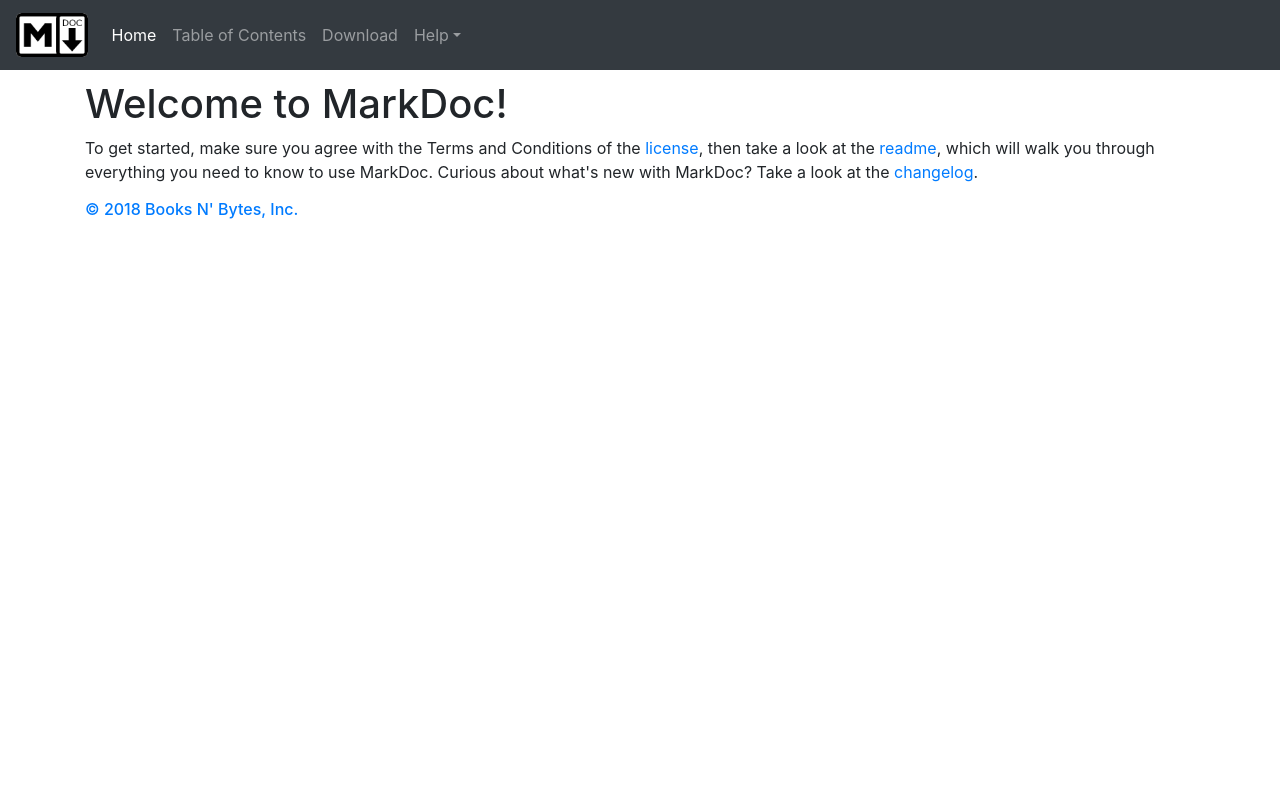
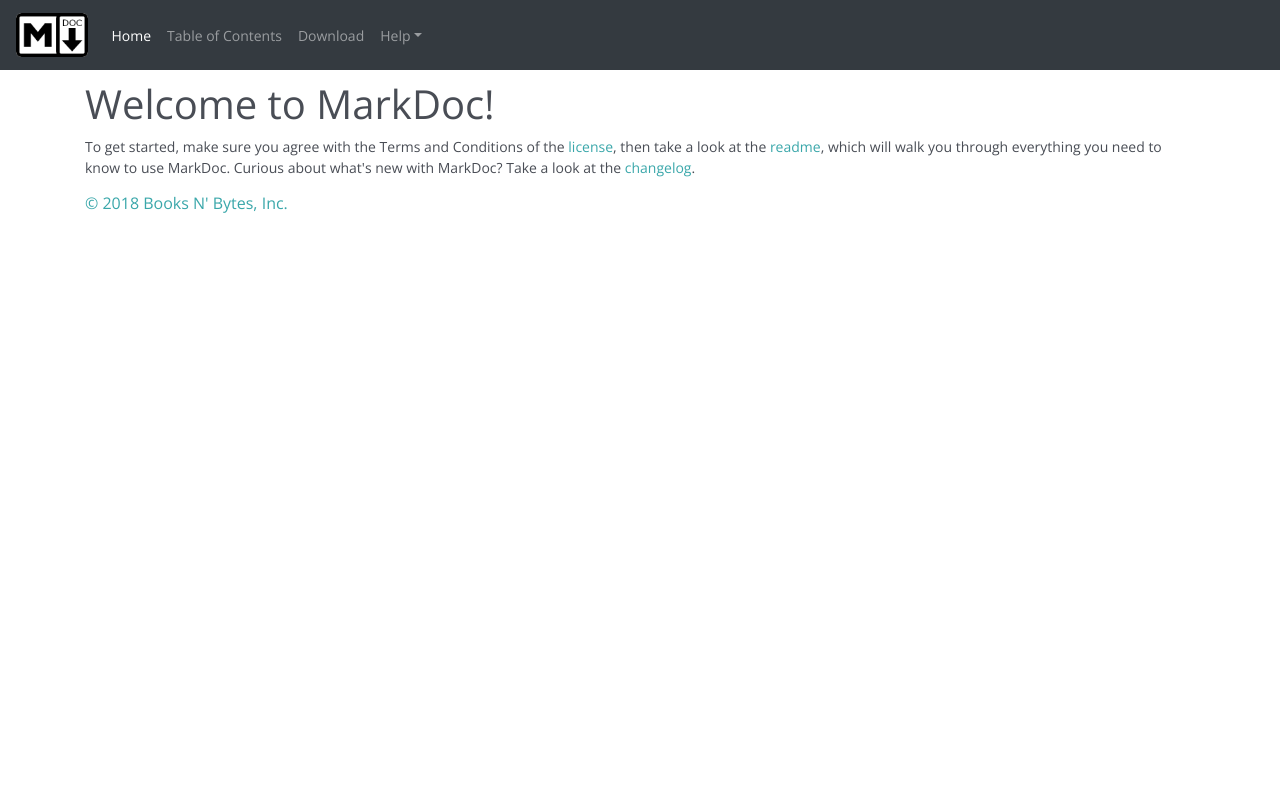
Before and after one commit to JarrenLong/MarkDoc, a PHP site: page / in a window 1280 px wide. Run offline with PHP 8.4, Linux system fonts and the light colour scheme; some libraries are stand-ins or nearby versions.

Commit message:
Adding some basic styling

```diff
--- a/index.php
+++ b/index.php
@@ -1,55 +1,97 @@
 <!DOCTYPE html>
 <html>
-<head lang='en'>
-  <meta charset='utf-8'>
-  <meta name='viewport' content='width=device-width, initial-scale=1, shrink-to-fit=no'>
-  <meta name='description' content='MarkDoc | Books N' Bytes, Inc.'>
-  <meta name='author' content='Books N' Bytes, Inc.'>
-  <link rel='icon' href='markdoc.png'>
+<head lang="en">
+  <meta charset="utf-8">
+  <meta http-equiv="X-UA-Compatible" content="IE=edge">
+  <meta name="viewport" content="width=device-width, initial-scale=1, shrink-to-fit=no">
+  <meta name="description" content="MarkDoc | Books N' Bytes, Inc.">
+  <meta name="author" content="Books N' Bytes, Inc.">
+  <link rel="shortcut icon" href="markdoc.png">
   <title>MarkDoc | Books N' Bytes, Inc.</title>
-  <link rel='stylesheet' href='https://stackpath.bootstrapcdn.com/bootstrap/4.1.3/css/bootstrap.min.css' integrity='sha384-MCw98/SFnGE8fJT3GXwEOngsV7Zt27NXFoaoApmYm81iuXoPkFOJwJ8ERdknLPMO' crossorigin='anonymous'>
+  <link href="https://fonts.googleapis.com/css?family=Open+Sans:300italic,400italic,600italic,700italic,800italic,400,300,600,700,800" rel="stylesheet" type="text/css">
+  <link rel="stylesheet" href="https://stackpath.bootstrapcdn.com/bootstrap/4.1.3/css/bootstrap.min.css" integrity="sha384-MCw98/SFnGE8fJT3GXwEOngsV7Zt27NXFoaoApmYm81iuXoPkFOJwJ8ERdknLPMO" crossorigin="anonymous">
+  <style type="text/css">
+  body {
+    font-family: 'Open Sans', arial, sans-serif;
+    color: #494d55;
+    font-size: 14px;
+    -webkit-font-smoothing: antialiased;
+    -moz-osx-font-smoothing: grayscale;
+  }
+  html, body {
+    height: 100%;
+  }
+  a {
+    color: #3aa7aa;
+    -webkit-transition: all 0.4s ease-in-out;
+    -moz-transition: all 0.4s ease-in-out;
+    -ms-transition: all 0.4s ease-in-out;
+    -o-transition all 0.4s ease-in-out;
+  }
+  a:hover {
+    text-decoration: underline;
+    color: #339597;
+  }
+  a:focus {
+    text-decoration: none;
+  }
+  pre code {
+    width: 100%;
+    background: #222;
+    color: #fff;
+    font-size: 14px;
+    font-weight: bold;
+    font-family: Consolas, Monaco, 'Andale Mono', 'Ubuntu Mono', monospace;
+    padding: 2px 8px;
+    padding-top: 4px;
+    display: inline-block;
+    border: 6px solid #343a40;
+    border-radius: 8px;
+  }
+  table {
+    width: 100%;
+    text-align: center;
+  }
+  table, tr, td {
+    border: 1px solid #343a40;
+  }
+  </style>
 </head>
 <body>
-    <nav class='navbar navbar-expand-md navbar-dark bg-dark fixed-top'>
-      <a class='navbar-brand' href='https://www.booksnbytes.net'>
-        <img src='markdoc.png' alt='MarkDoc' height='44px' />
+    <script defer src="https://use.fontawesome.com/releases/v5.1.1/js/all.js" integrity="sha384-BtvRZcyfv4r0x/phJt9Y9HhnN5ur1Z+kZbKVgzVBAlQZX4jvAuImlIz+bG7TS00a" crossorigin="anonymous"></script>
+    <nav class="navbar navbar-expand-md navbar-dark bg-dark fixed-top">
+      <a class="navbar-brand" href="https://www.booksnbytes.net">
+        <img src="markdoc.png" alt="MarkDoc" height="44px" />
       </a>
-      <button class='navbar-toggler' type='button' data-toggle='collapse' data-target='#navbarsExampleDefault' aria-controls='navbarsExampleDefault' aria-expanded='false' aria-label='Toggle navigation'>
-        <span class='navbar-toggler-icon'></span>
+      <button class="navbar-toggler" type="button" data-toggle="collapse" data-target="#navbarsExampleDefault" aria-controls="navbarsExampleDefault" aria-expanded="false" aria-label="Toggle navigation">
+        <span class="navbar-toggler-icon"></span>
       </button>
 
-      <div class='collapse navbar-collapse' id='navbarsExampleDefault'>
-        <ul class='navbar-nav mr-auto'>
-          <li class='nav-item active'>
-            <a class='nav-link' href='/'>Home <span class='sr-only'>(current)</span></a>
+      <div class="collapse navbar-collapse" id="navbarsExampleDefault">
+        <ul class="navbar-nav mr-auto">
+          <li class="nav-item active">
+            <a class="nav-link" href="/">Home <span class="sr-only">(current)</span></a>
           </li>
-          <li class='nav-item'>
-            <a class='nav-link' href='/toc'>Table of Contents</a>
+          <li class="nav-item">
+            <a class="nav-link" href="/toc">Table of Contents</a>
           </li>
           <li>
-            <a class='nav-link' href='/download'>Download</a>
+            <a class="nav-link" href="/download">Download</a>
           </li>
-          <!-- <li class='nav-item'><a class='nav-link disabled' href='#'>Disabled</a></li> -->
-          <li class='nav-item dropdown'>
-            <a class='nav-link dropdown-toggle' id='dropdown01' data-toggle='dropdown' aria-haspopup='true' aria-expanded='false'>Help</a>
-            <div class='dropdown-menu' aria-labelledby='dropdown01'>
-              <a class='dropdown-item' href='/README'>About MarkDoc</a>
-              <a class='dropdown-item' href='/LICENSE'>License</a>
-              <a class='dropdown-item' href='/CHANGELOG'>Changelog</a>
+          <li class="nav-item dropdown">
+            <a class="nav-link dropdown-toggle" id="dropdown01" data-toggle="dropdown" aria-haspopup="true" aria-expanded="false">Help</a>
+            <div class="dropdown-menu" aria-labelledby="dropdown01">
+              <a class="dropdown-item" href="/README">About MarkDoc</a>
+              <a class="dropdown-item" href="/LICENSE">License</a>
+              <a class="dropdown-item" href="/CHANGELOG">Changelog</a>
             </div>
           </li>
         </ul>
-<!--
-        <form class='form-inline my-2 my-lg-0'>
-          <input class='form-control mr-sm-2' type='text' placeholder='Search' aria-label='Search'>
-          <button class='btn btn-outline-success my-2 my-sm-0' type='submit'>Search</button>
-        </form>
--->
       </div>
     </nav>
 
-    <main role='main' class='container'>
-      <div class='starter-template' style='padding-top:80px;'>
+    <main role="main" class="container">
+      <div class="starter-template" style="padding-top:80px;">
 
         <script async src="//pagead2.googlesyndication.com/pagead/js/adsbygoogle.js"></script>
         <!-- MarkDoc -->
@@ -75,9 +117,8 @@ echo $md->processRequest($_SERVER['REQUEST_URI']);
       </div>
     </main>
 
-    <script src='https://code.jquery.com/jquery-3.3.1.slim.min.js' integrity='sha384-q8i/X+965DzO0rT7abK41JStQIAqVgRVzpbzo5smXKp4YfRvH+8abtTE1Pi6jizo' crossorigin='anonymous'></script>
-    <script src='https://code.jquery.com/jquery-3.3.1.slim.min.js' integrity='sha384-q8i/X+965DzO0rT7abK41JStQIAqVgRVzpbzo5smXKp4YfRvH+8abtTE1Pi6jizo' crossorigin='anonymous'></script>
-    <script src='https://cdnjs.cloudflare.com/ajax/libs/popper.js/1.14.3/umd/popper.min.js' integrity='sha384-ZMP7rVo3mIykV+2+9J3UJ46jBk0WLaUAdn689aCwoqbBJiSnjAK/l8WvCWPIPm49' crossorigin='anonymous'></script>
-    <script src='https://stackpath.bootstrapcdn.com/bootstrap/4.1.3/js/bootstrap.min.js' integrity='sha384-ChfqqxuZUCnJSK3+MXmPNIyE6ZbWh2IMqE241rYiqJxyMiZ6OW/JmZQ5stwEULTy' crossorigin='anonymous'></script>
+    <script src="https://code.jquery.com/jquery-3.3.1.slim.min.js" integrity="sha384-q8i/X+965DzO0rT7abK41JStQIAqVgRVzpbzo5smXKp4YfRvH+8abtTE1Pi6jizo" crossorigin="anonymous"></script>
+    <script src="https://cdnjs.cloudflare.com/ajax/libs/popper.js/1.14.3/umd/popper.min.js" integrity="sha384-ZMP7rVo3mIykV+2+9J3UJ46jBk0WLaUAdn689aCwoqbBJiSnjAK/l8WvCWPIPm49" crossorigin="anonymous"></script>
+    <script src="https://stackpath.bootstrapcdn.com/bootstrap/4.1.3/js/bootstrap.min.js" integrity="sha384-ChfqqxuZUCnJSK3+MXmPNIyE6ZbWh2IMqE241rYiqJxyMiZ6OW/JmZQ5stwEULTy" crossorigin="anonymous"></script>
 </body>
 </html>
```
